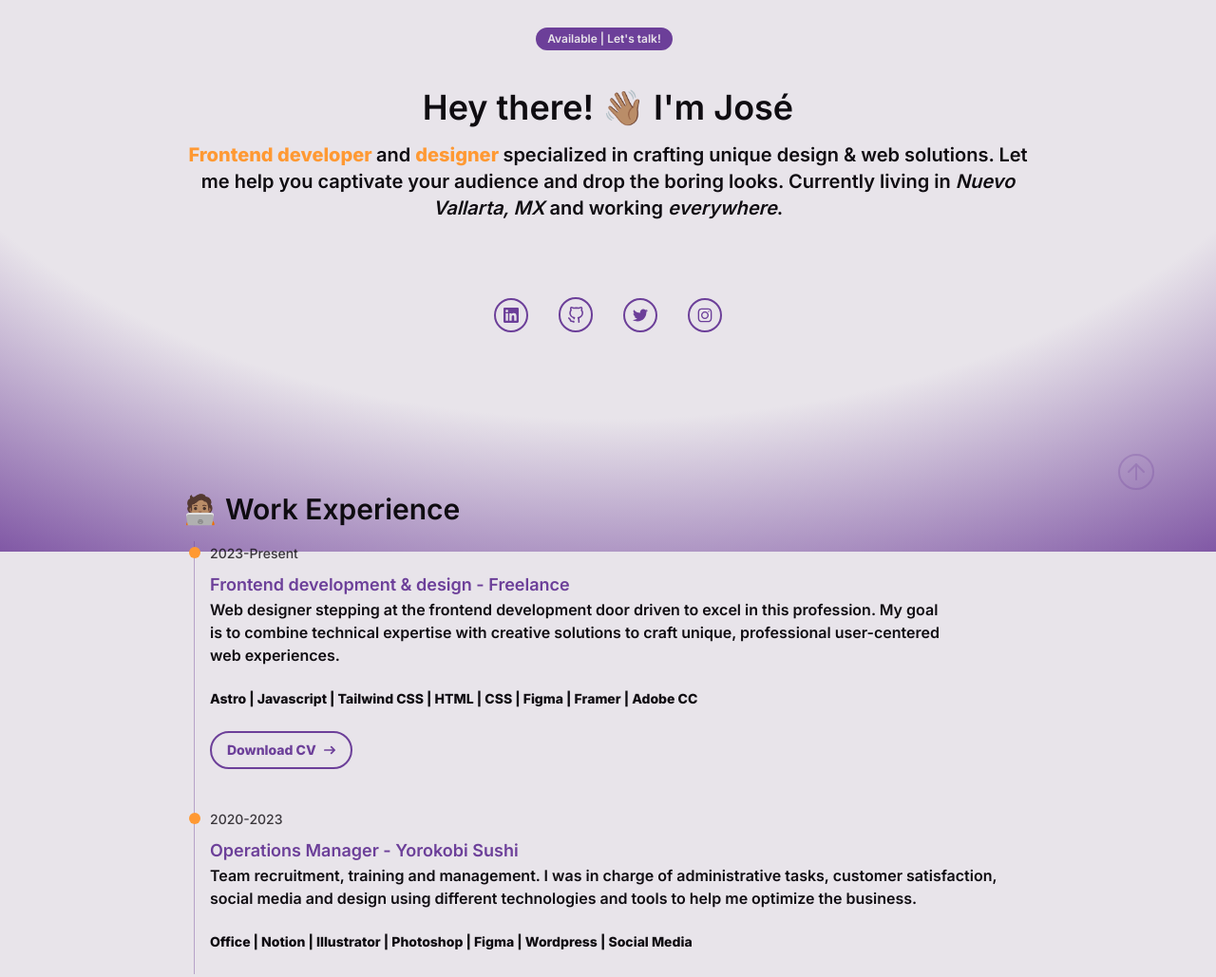
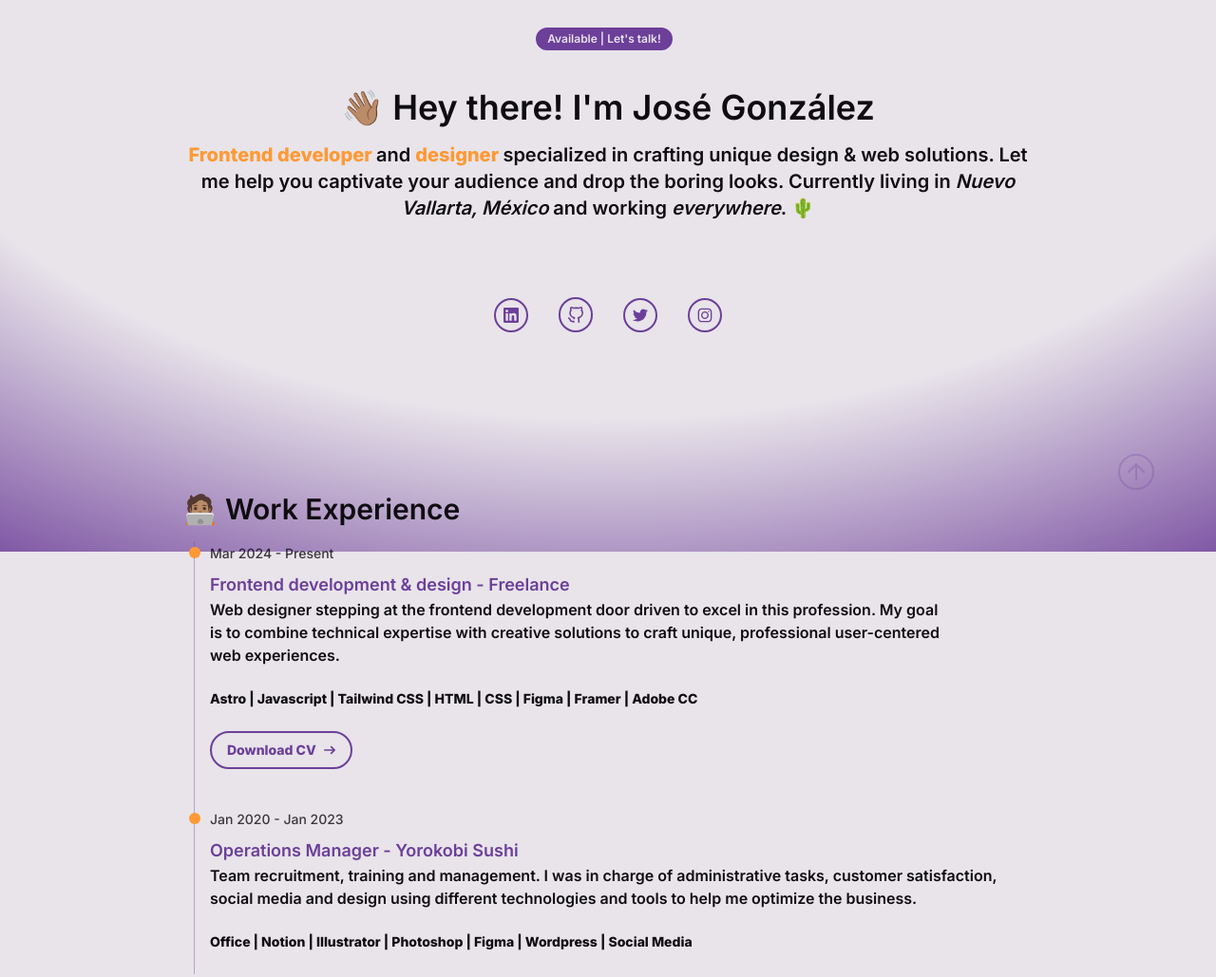
Before and after one commit to gonzzdev/gonzz.dev-v1, an Astro site: page / in a window 1280 px wide. Shown: the part 219-1248 px from the top of the page at 95% size. Built offline with nearby package versions, Linux system fonts and the light colour scheme; Astro itself is replaced by a stand-in of ours.

Commit message:
modified ui

```diff
--- a/src/components/Experience.astro
+++ b/src/components/Experience.astro
@@ -3,7 +3,7 @@ import ExperienceItem from "./ExperienceItem.astro"
 
 const EXPERIENCE = [
     {
-        date: "2023-Present",
+        date: "Mar 2024 - Present",
         title: "Frontend development & design",
         company: "Freelance",
         description: "Web designer stepping at the frontend development door driven to excel in this profession. My goal is to combine technical expertise with creative solutions to craft unique, professional user-centered web experiences",
@@ -11,7 +11,7 @@ const EXPERIENCE = [
         stack: "Astro | Javascript | Tailwind CSS | HTML | CSS | Figma | Framer | Adobe CC"
     },
     {
-        date: "2020-2023",
+        date: "Jan 2020 - Jan 2023",
         title: "Operations Manager",
         company: "Yorokobi Sushi",
         description: "Team recruitment, training and management. I was in charge of administrative tasks, customer satisfaction, social media and design using different technologies and tools to help me optimize the business",
--- a/src/components/Footer.astro
+++ b/src/components/Footer.astro
@@ -17,6 +17,5 @@
         </div>
         <hr class="my-6 border-[1px] border-[#0f0c11]/40 sm:mx-auto lg:my-8 dark:border-[#e8e4ea]/40" />
         <span class="block text-sm text-[#0f0c11] dark:text-[#e8e4ea] font-semibold sm:text-center">Made with 💜 by <a href="https://gonzz.dev/" class="hover:underline"> Gonzz</a> inspired by <a href="https://midu.dev" class="hover:underline">midudev</a>.</span>
-        <span class="block pt-2 text-sm text-[#0f0c11] dark:text-[#e8e4ea] font-semibold dark:font-medium sm:text-center">Where did I left my reserved rights?.</span>
     </div>
 </footer>
--- a/src/components/Forms.astro
+++ b/src/components/Forms.astro
@@ -4,7 +4,7 @@
         <img class="w-[100px] m-auto hover:scale-105 transition duration-200 mb-10" src="./logo-5.png">
       </a>
       <h2 class="mb-2 text-2xl tracking-tight font-extrabold text-center text-[#0f0c11] dark:text-[#e8e4ea] md:text-4xl">Do you have a project in mind?</h2>
-      <p class="font-light text-center text-[#0f0c11] dark:text-[#e8e4ea]/80 sm:text-xl">Let's make it true! Everything starts by clicking the cute cat above. You're only one step ahead to elevate your business and create the perfect brand.</p>
+      <p class="font-light text-center text-[#0f0c11] dark:text-[#e8e4ea]/80 sm:text-xl">Let's make it true! Everything starts by clicking the cute cat above 🐈.</p>
 
       <!-- Añadir función del formulario -->
       <!-- <form action="#" class="space-y-8">
--- a/src/components/Projects.astro
+++ b/src/components/Projects.astro
@@ -44,7 +44,7 @@ const PROJECTS = [
   {
     title: "StreamByte - Personal Blog",
     description:
-      "Design & Frontend Development for everybody. This is my personal blog where I share my progress, tools and resources to help other self-taught developers.",
+      "Design & Frontend Development for everybody. This is my personal blog where I share my progress, tools and resources to help other students and self-taught developers.",
     link: "https://github.com/gonzzdev",
     image: "/projects/streambyte.webp",
     tags: [TAGS.ADOBE, TAGS.ASTRO, TAGS.TAILWINDCSS, TAGS.JAVASCRIPT],
--- a/src/pages/index.astro
+++ b/src/pages/index.astro
@@ -27,12 +27,12 @@ description="Hire José González to design your brand and create your professio
 		    </a>
 
 			<h1 class="text-[#0f0c11] dark:text-[#e8e4ea] text-xl text-center justify-center md:text-2xl lg:text-4xl font-semibold flex flex-row gap-x-8 pb-4 lg:pb-4">
-				Hey there! 👋🏽 I'm José
+				👋🏽 Hey there! I'm José González
 			</h1>
 
 
 			<h2 class=" justify-center text-md text-center lg:text-xl font-semibold text-wrap max-w-[1000px]">
-				<span class="text-[#FF9933] font-bold">Frontend developer </span><span class="text-[#0f0c11] dark:text-[#e8e4ea]">and </span><span class="text-[#FF9933] font-bold">designer </span><span class="text-[#0f0c11] dark:text-[#e8e4ea]"> specialized in crafting unique design & web solutions. Let me help you captivate your audience and drop the boring looks. Currently living in <a href="https://www.google.com.mx/maps/place/63735+Nuevo+Vallarta,+Nay./@20.6970721,-105.311228,14z/data=!3m1!4b1!4m6!3m5!1s0x842146a3108c50c7:0x4cb5066faa51643d!8m2!3d20.6986205!4d-105.2964898!16s%2Fm%2F080j413?entry=ttu" target="_blank" rel="noopener"><em>Nuevo Vallarta, MX</em></a> and working <em>everywhere</em>.</span>
+				<span class="text-[#FF9933] font-bold">Frontend developer </span><span class="text-[#0f0c11] dark:text-[#e8e4ea]">and </span><span class="text-[#FF9933] font-bold">designer </span><span class="text-[#0f0c11] dark:text-[#e8e4ea]"> specialized in crafting unique design & web solutions. Let me help you captivate your audience and drop the boring looks. Currently living in <a href="https://www.google.com.mx/maps/place/63735+Nuevo+Vallarta,+Nay./@20.6970721,-105.311228,14z/data=!3m1!4b1!4m6!3m5!1s0x842146a3108c50c7:0x4cb5066faa51643d!8m2!3d20.6986205!4d-105.2964898!16s%2Fm%2F080j413?entry=ttu" target="_blank" rel="noopener"><em>Nuevo Vallarta, México</em></a> and working <em>everywhere</em>. 🌵</span>
 			</h2>
 
 			<ul class="flex justify-center gap-8 pt-20 p-2 items-center flex-wrap">
```
